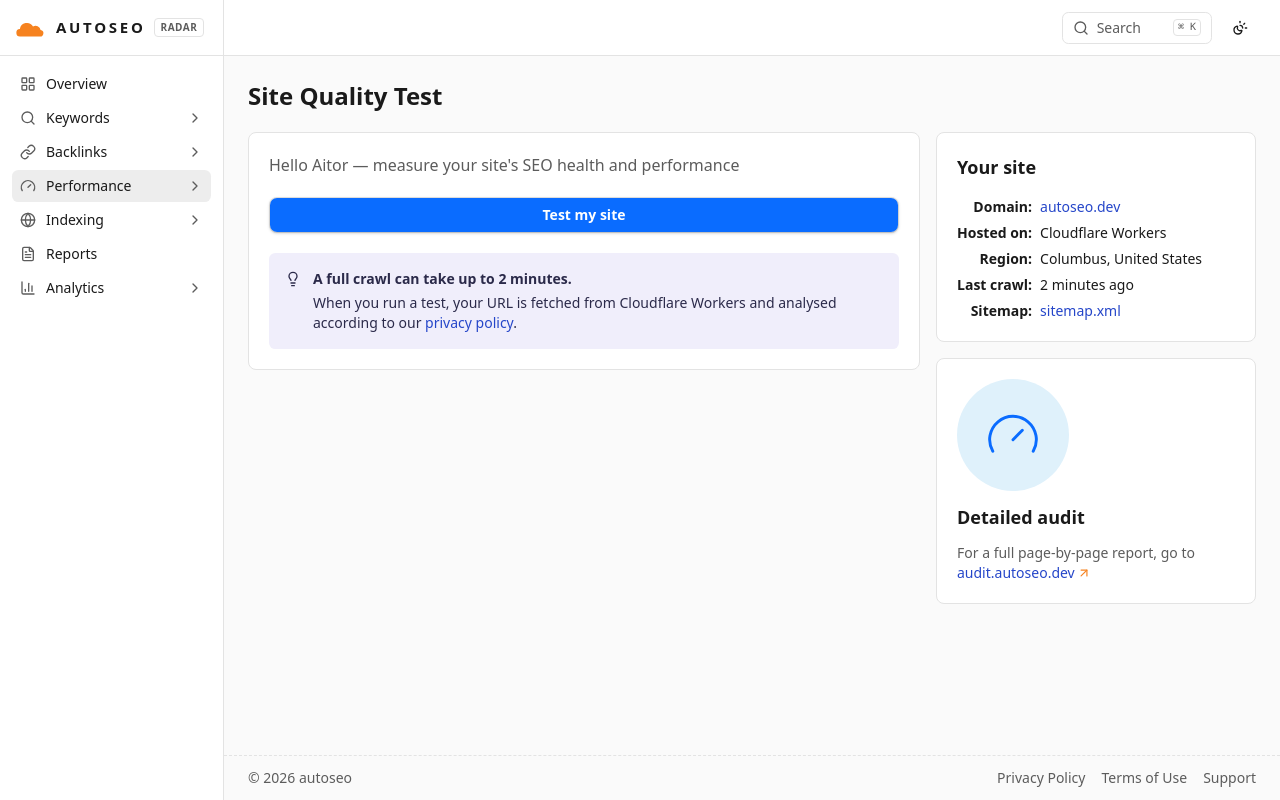
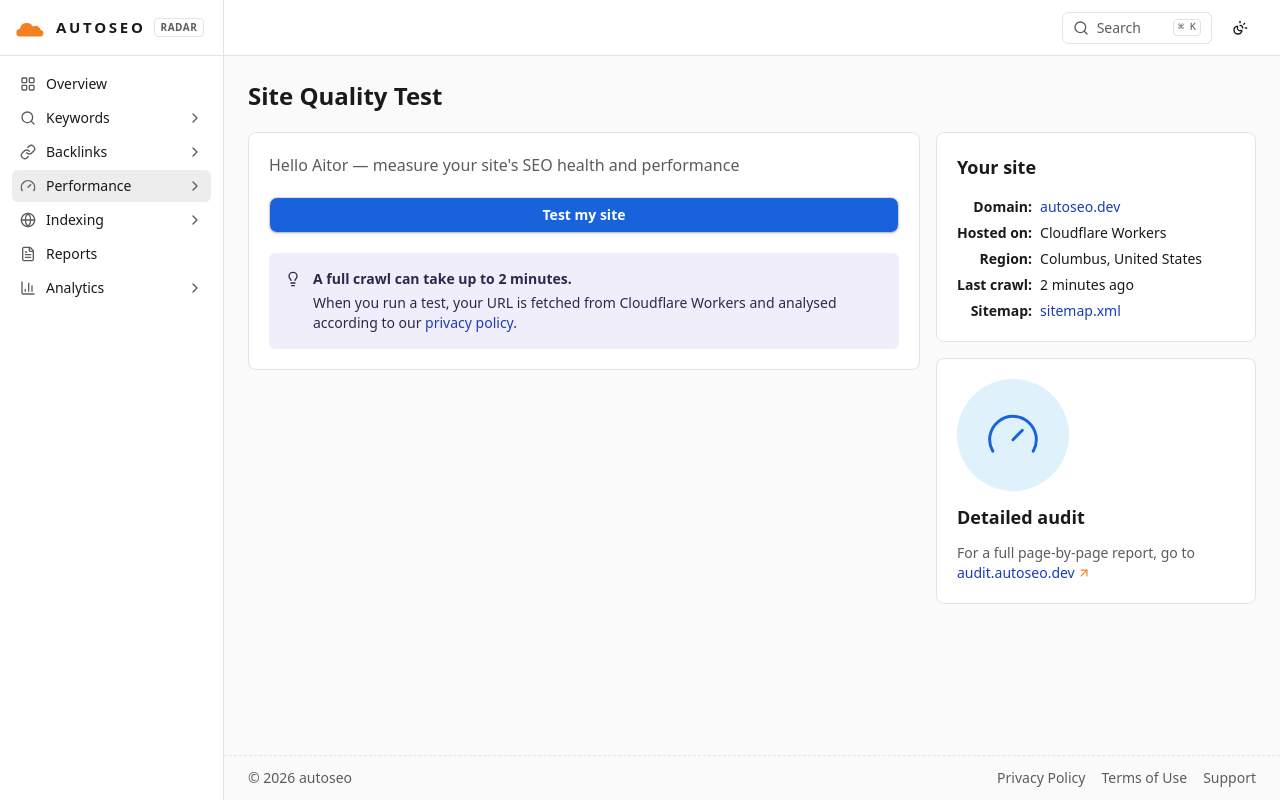
Before and after one commit to rodriguezaitor/autoseo, a React (Vite) app: page / in a window 1280 px wide. Built offline with nearby package versions, Linux system fonts and the light colour scheme.

Commit message:
Use exact Radar colors measured from the live page
Co-authored-by: Aitor Rodríguez Plagaro <soy@aitor.me>

```diff
--- a/src/index.css
+++ b/src/index.css
@@ -58,22 +58,22 @@
 }
 
 :root {
-  --cf-orange: #f6821f;
-  --cf-blue: #0a6cff;
-  --cf-link: #2546c9;
+  --cf-orange: #f38020;
+  --cf-blue: #1863dc;
+  --cf-link: oklch(0.424 0.199 265.638);
   --cf-callout: #f0eefb;
   --cf-callout-foreground: #2b2a4a;
   --cf-download: #1e6b3c;
-  --cf-upload: #2fb160;
-  --cf-latency: #f2721c;
-  --cf-jitter: #f5c518;
+  --cf-upload: #22c55e;
+  --cf-latency: #fb923c;
+  --cf-jitter: #fbbf24;
   --background: #fafafa;
   --foreground: #1a1a1a;
   --card: #ffffff;
   --card-foreground: #1a1a1a;
   --popover: #ffffff;
   --popover-foreground: #1a1a1a;
-  --primary: #0a6cff;
+  --primary: #1863dc;
   --primary-foreground: #ffffff;
   --secondary: #f2f2f2;
   --secondary-foreground: #1a1a1a;
@@ -84,21 +84,21 @@
   --destructive: #d20c0c;
   --border: #e3e3e3;
   --input: #e3e3e3;
-  --ring: #0a6cff;
+  --ring: #1863dc;
   --chart-1: #1e6b3c;
-  --chart-2: #2fb160;
-  --chart-3: #f2721c;
-  --chart-4: #f5c518;
-  --chart-5: #0a6cff;
+  --chart-2: #22c55e;
+  --chart-3: #fb923c;
+  --chart-4: #fbbf24;
+  --chart-5: #1863dc;
   --radius: 0.5rem;
   --sidebar: #ffffff;
   --sidebar-foreground: #1a1a1a;
-  --sidebar-primary: #0a6cff;
+  --sidebar-primary: #1863dc;
   --sidebar-primary-foreground: #ffffff;
   --sidebar-accent: #ededed;
   --sidebar-accent-foreground: #1a1a1a;
   --sidebar-border: #e3e3e3;
-  --sidebar-ring: #0a6cff;
+  --sidebar-ring: #1863dc;
 }
 
 .dark {
```
